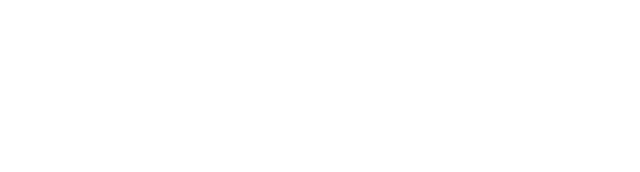
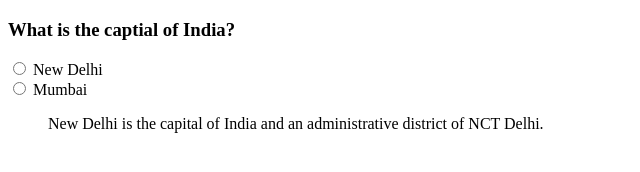
Before and after one commit to acciojob/trivia-harshtyagi-code, a website: page main.html in a window 1280 px wide. Shown: the whole page, without its empty margins (0-640 px from the left). Drawn offline with Linux system fonts and the light colour scheme.

Commit message:
created a submission

```diff
--- a/main.html
+++ b/main.html
@@ -10,6 +10,13 @@
 	<!-- the entire body must be written by student -->
     <script type="text/javascript" src="./script.js">
 </script>
+	<h3>What is the captial of India?</h3>
+	<input type="radio" id="delhi" name="city" value="delhi">
+<label for="new delhi">New Delhi</label><br>
+<input type="radio" id="mumbai" name="city1" value="mumbai">
+<label for="mumbai">Mumbai</label><br>
+
+<blockquote cite="https://en.wikipedia.org/wiki/New_Delhi">New Delhi is the capital of India and an administrative district of NCT Delhi.</blockquote>
 
 </body>
 
```
